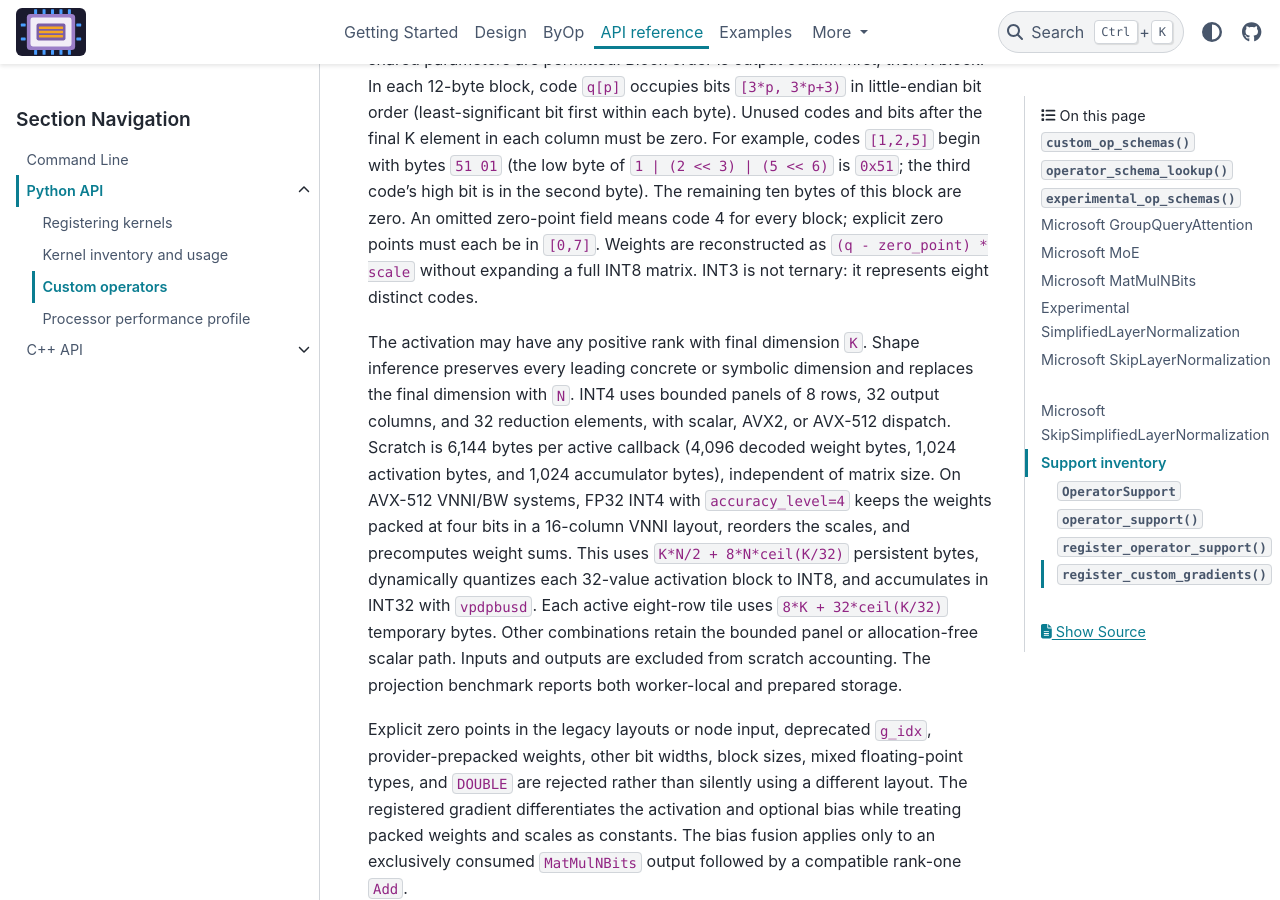
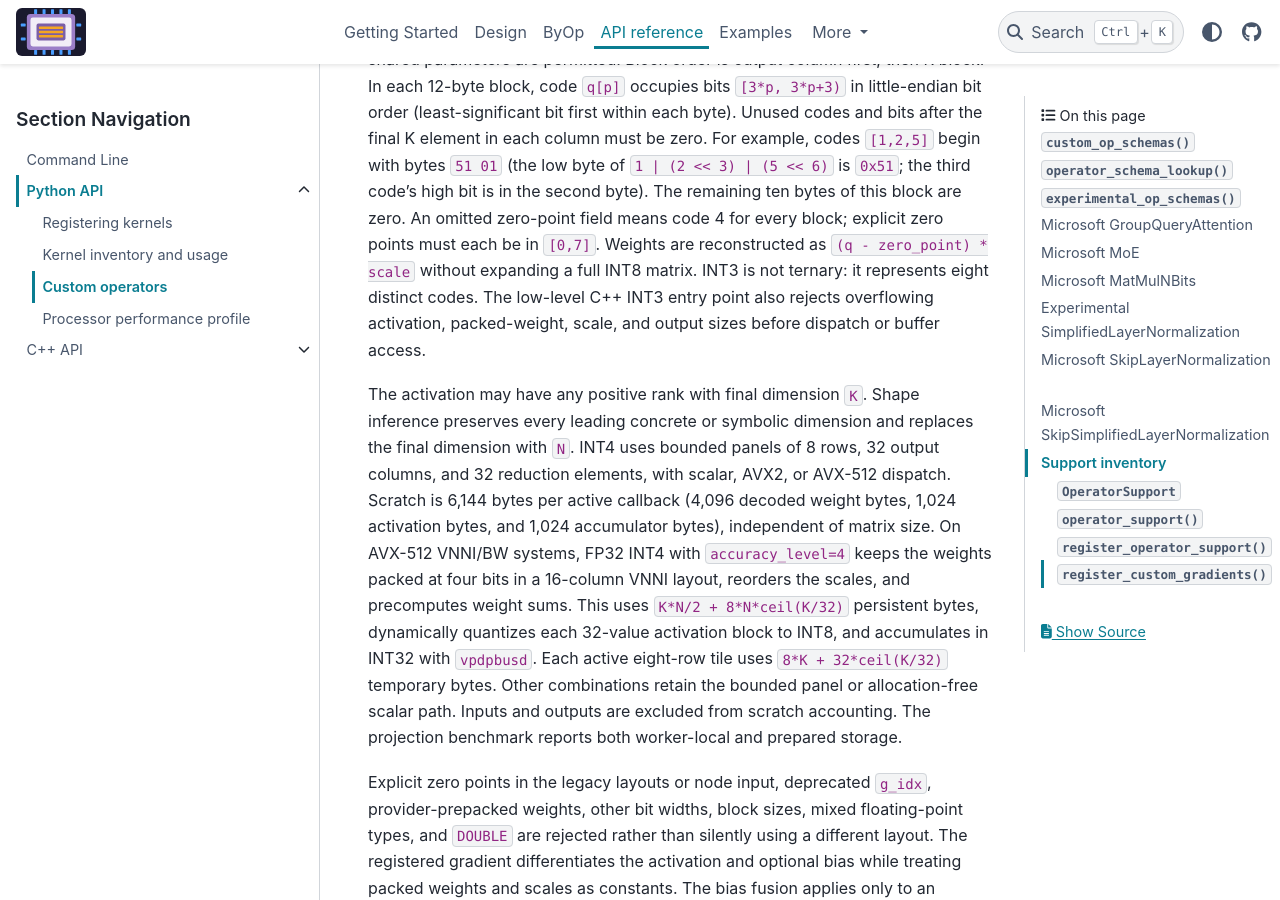
Before and after one commit to xadupre/onnx-light-cpu, a Sphinx documentation site: the page built from docs/api/python/custom_operators.rst, in a window 1280 px wide and 900 px high, scrolled down 2317 px. Built offline with Sphinx 7.4.7 and the PyData theme 0.15.4, drawn with Linux system fonts in a browser that asks for light colours; pages that are not in the unit, such as notebooks, are missing from menus.

Commit message:
Validate INT3 buffer sizes and isolate truncated payload regression
Reject overflowing activation, packed weight, scale and output sizes before execution, with FLOAT/FLOAT16/BFLOAT16 regressions. Build the truncated payload test from valid bytes instead of the padding-corrupted buffer.

Co-authored-by: Copilot <223556219+Copilot@users.noreply.github.com>

```diff
--- a/docs/api/python/custom_operators.rst
+++ b/docs/api/python/custom_operators.rst
@@ -105,6 +105,8 @@ code 4 for every block; explicit zero points must each be in ``[0,7]``.
 Weights are reconstructed as ``(q - zero_point) * scale`` without
 expanding a full INT8 matrix. INT3 is not ternary: it represents eight
 distinct codes.
+The low-level C++ INT3 entry point also rejects overflowing activation,
+packed-weight, scale, and output sizes before dispatch or buffer access.
 
 The activation may have any positive rank with final dimension ``K``. Shape
 inference preserves every leading concrete or symbolic dimension and replaces
```
Also changed, not shown: 3 other files.
